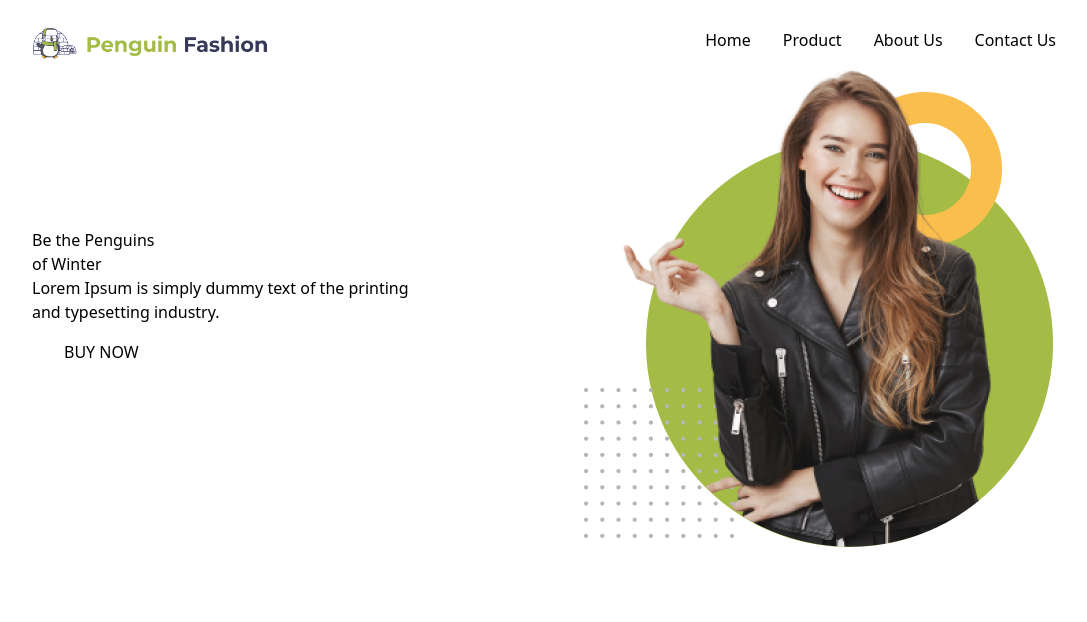
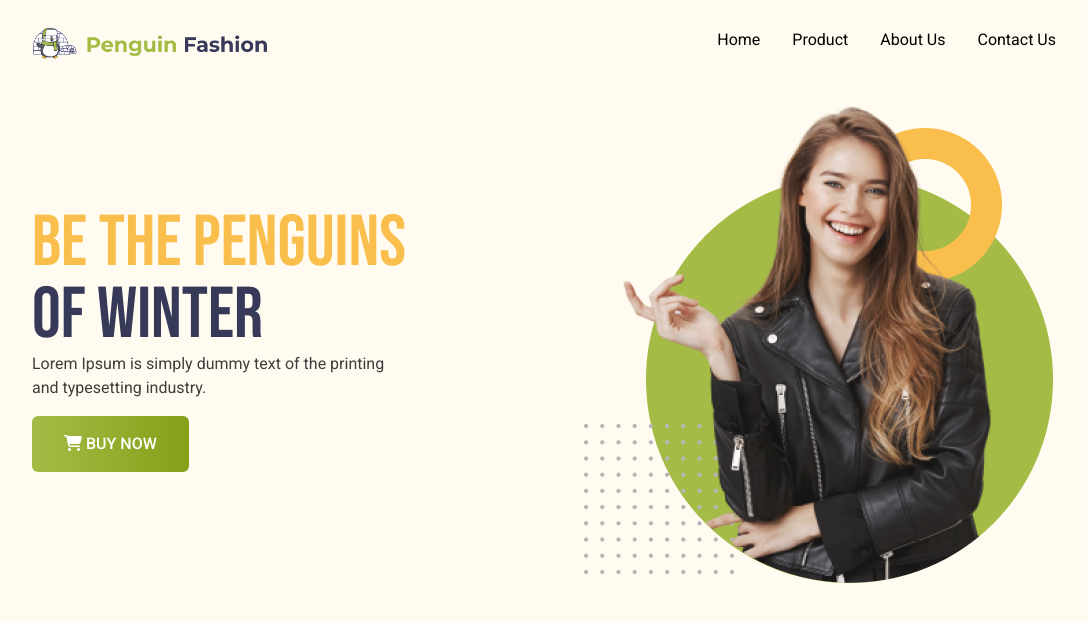
Before and after one commit to sharifrayhan/penguin-fashion, a plain HTML site: page index.html in a window 1280 px wide. Shown: the whole page, without its empty margins (96-1183 px from the left). Drawn offline with nearby package versions, Linux system fonts and the light colour scheme.

Commit message:
banner set

```diff
--- a/index.html
+++ b/index.html
@@ -5,15 +5,28 @@
     <meta name="viewport" content="width=device-width, initial-scale=1.0">
     <title>Document</title>
     <script src="https://cdn.tailwindcss.com"></script>
+    <link rel="stylesheet" href="https://cdnjs.cloudflare.com/ajax/libs/font-awesome/6.4.0/css/all.min.css" integrity="sha512-iecdLmaskl7CVkqkXNQ/ZH/XLlvWZOJyj7Yy7tcenmpD1ypASozpmT/E0iPtmFIB46ZmdtAc9eNBvH0H/ZpiBw==" crossorigin="anonymous" referrerpolicy="no-referrer" />
+    <link rel="preconnect" href="https://fonts.googleapis.com">
+    <link rel="preconnect" href="https://fonts.gstatic.com" crossorigin>
+    <link href="https://fonts.googleapis.com/css2?family=Bebas+Neue&family=Roboto:wght@400;500;700;900&display=swap" rel="stylesheet">
+    <style>
+        .bebas-neau{
+            font-family: 'Bebas Neue', sans-serif;
+        }
+
+        .roboto{
+            font-family: 'Roboto', sans-serif;
+        }
+    </style>
 </head>
 <body>
-    <section class="py-7 px-32">
+    <section class="py-7 px-32 h-screen bg-[#FFFBF0]">
 
         <!-- This is navbar -->
 
         <nav class="flex justify-between">
             <img class="h-8" src="Images/logo.png" alt="">
-            <ul class="flex gap-8">
+            <ul class="flex gap-8 roboto">
                 <a href=""><li>Home</li></a>
                 <a href=""><li>Product</li></a>
                 <a href=""><li>About Us</li></a>
@@ -23,13 +36,13 @@
 
         <!-- This is banner part -->
 
-        <div class="flex justify-between items-center">
-            <div>
-                <h2>Be the Penguins <br>
+        <div class="flex justify-between items-center pt-9">
+            <div class="gap-8">
+                <h2 class="bebas-neau text-7xl text-[#363958]"><span class="text-[#FABE4C]">Be the Penguins</span><br>
                     of Winter</h2>
-                <p>Lorem Ipsum is simply dummy text of the printing <br>
+                <p class="mb-4 text-[#3E3E3E] text-base roboto">Lorem Ipsum is simply dummy text of the printing <br>
                     and typesetting industry.</p>
-                <button class="py-4 px-8"><a href="">BUY NOW</a></button>
+                <button class="py-4 px-8 roboto font-medium text-white text-base bg-gradient-to-r from-[#A4BC46] to-[#85A019] rounded-md"><a href=""><i class="fa-solid fa-cart-shopping" style="color: #ffffff;"></i>  BUY NOW</a></button>
             </div>
             <img src="Images/model.png" alt="">
         </div>
```
